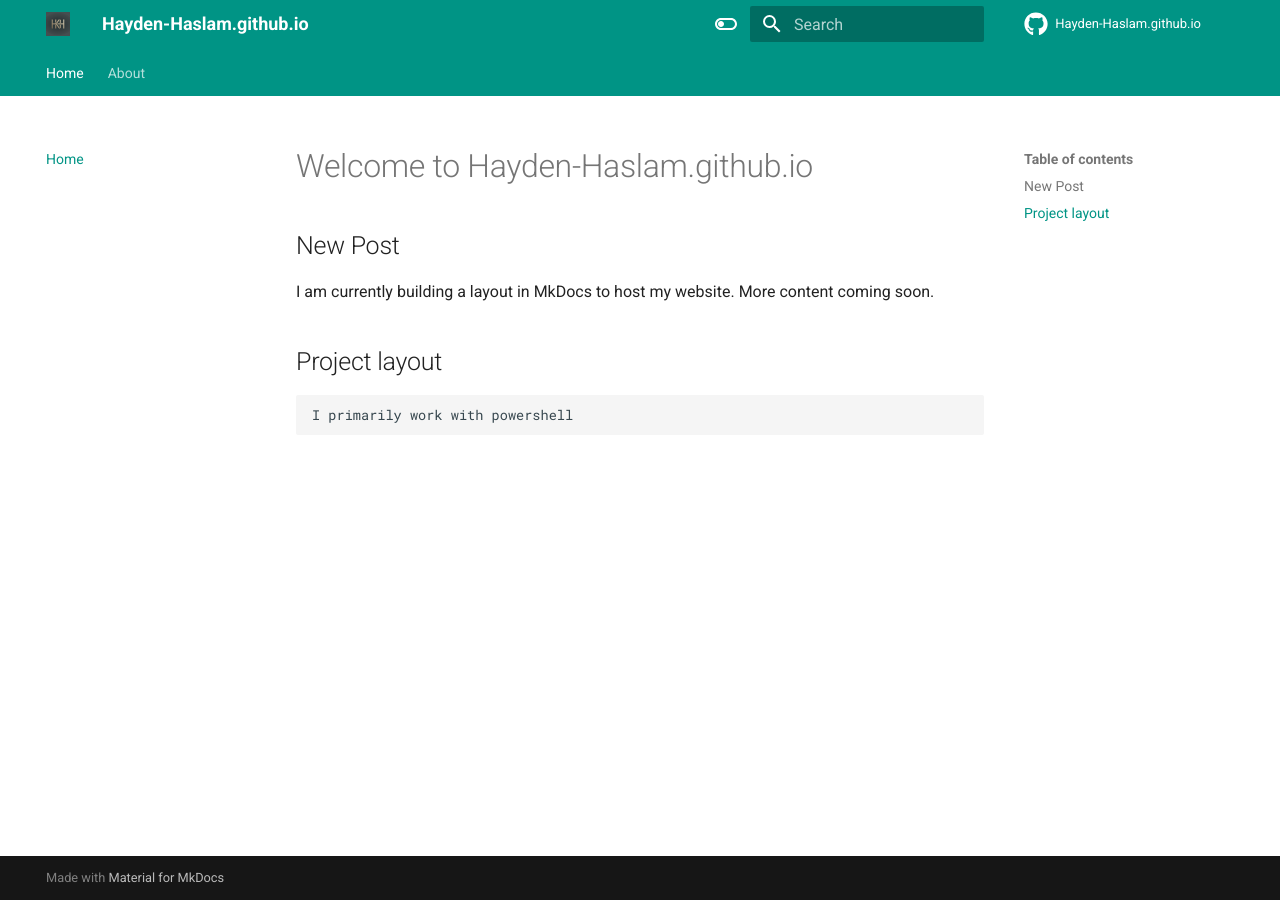
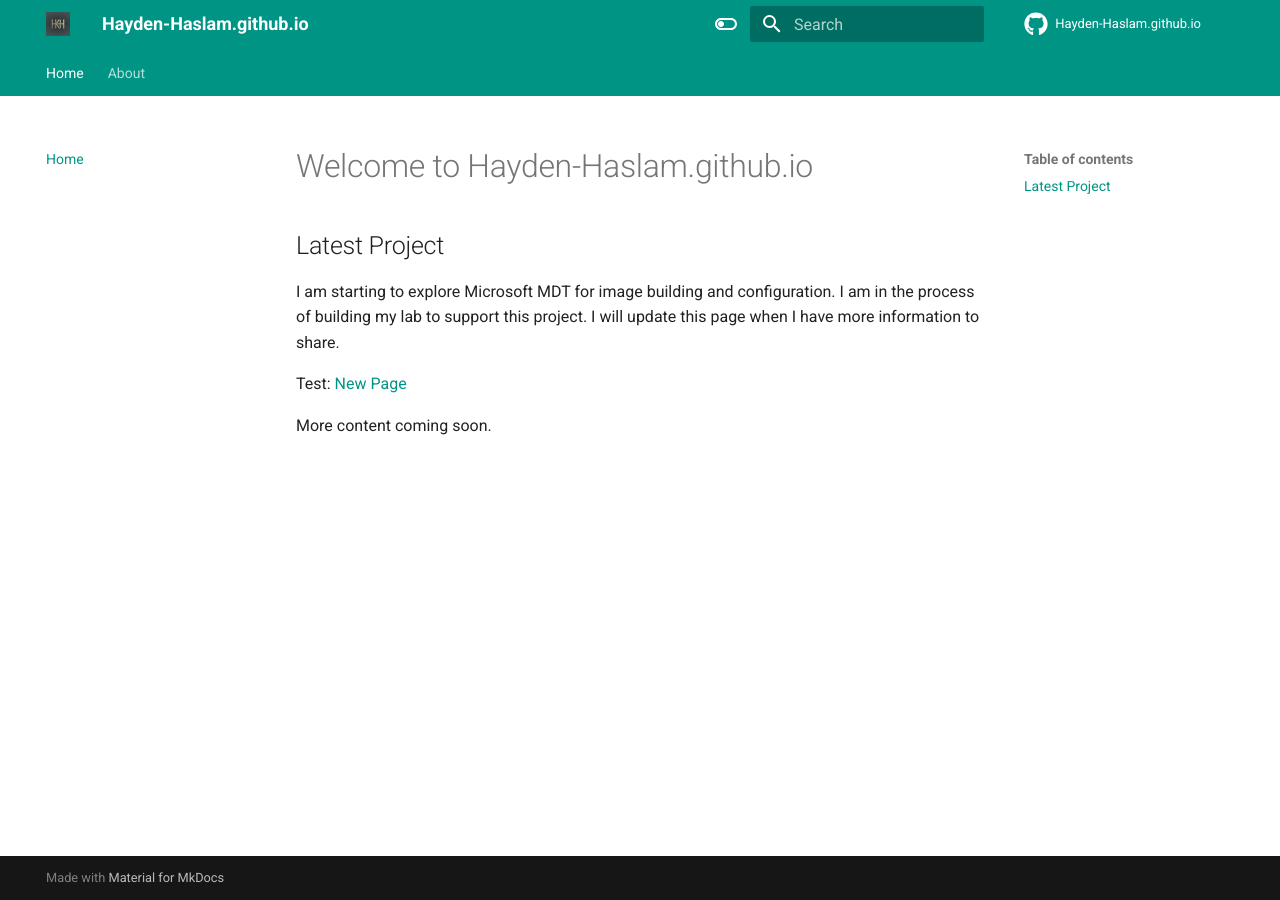
Before and after one commit to Hayden-Haslam/Hayden-Haslam.github.io, an MkDocs documentation site: the page built from docs/index.md, in a window 1280 px wide. Built offline with MkDocs 1.6.1 and Material for MkDocs 9.7.7, drawn with Linux system fonts in a browser that asks for light colours; comment, search, counter and statistics services are not loaded.

Commit message:
Added testpage

````diff
--- a/docs/index.md
+++ b/docs/index.md
@@ -1,12 +1,11 @@
 # Welcome to Hayden-Haslam.github.io
 
-## New Post
+## Latest Project
 
-I am currently building a layout in MkDocs to host my website.
+I am starting to explore Microsoft MDT for image building and configuration. I
+am in the process of building my lab to support this project. I will update this
+page when I have more information to share.
+
+Test: [New Page](testpage.md)
+
 More content coming soon.
-
-## Project layout
-
-``` powershell
-I primarily work with powershell
-```
````
Also changed, not shown: docs/testpage.md (added, +3 -0 lines).
